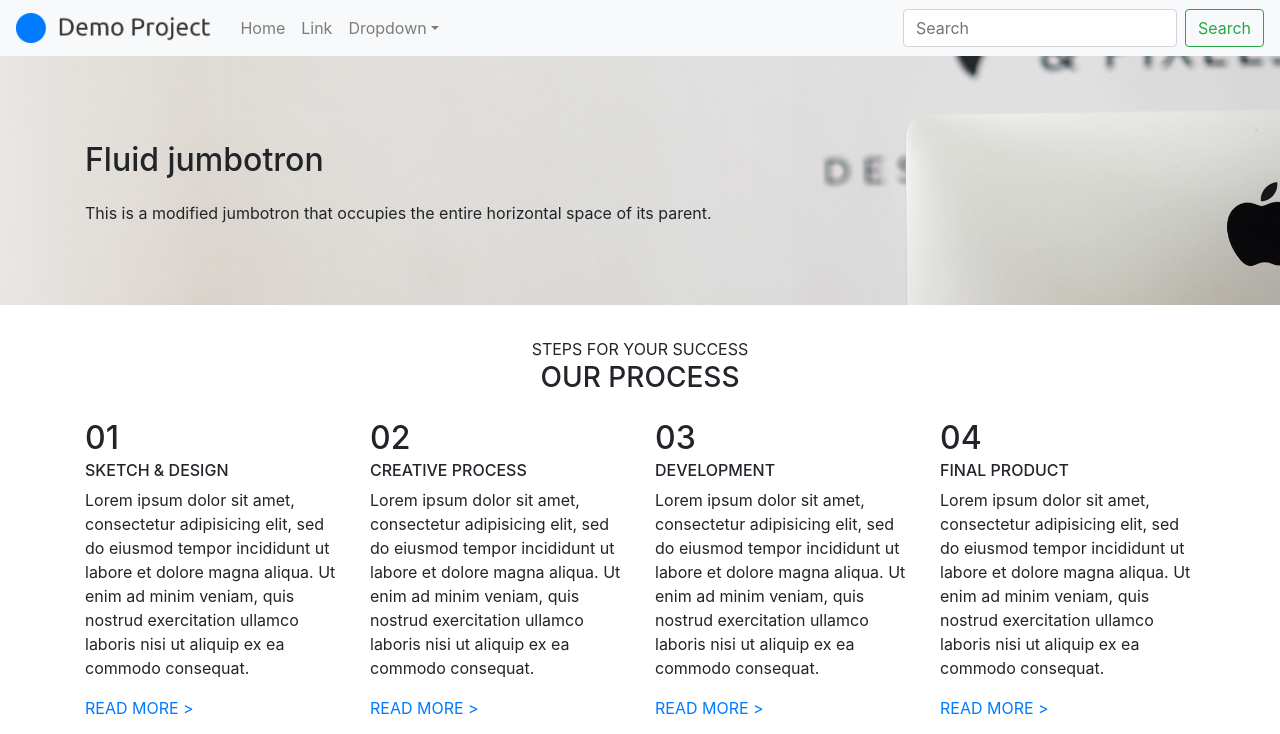
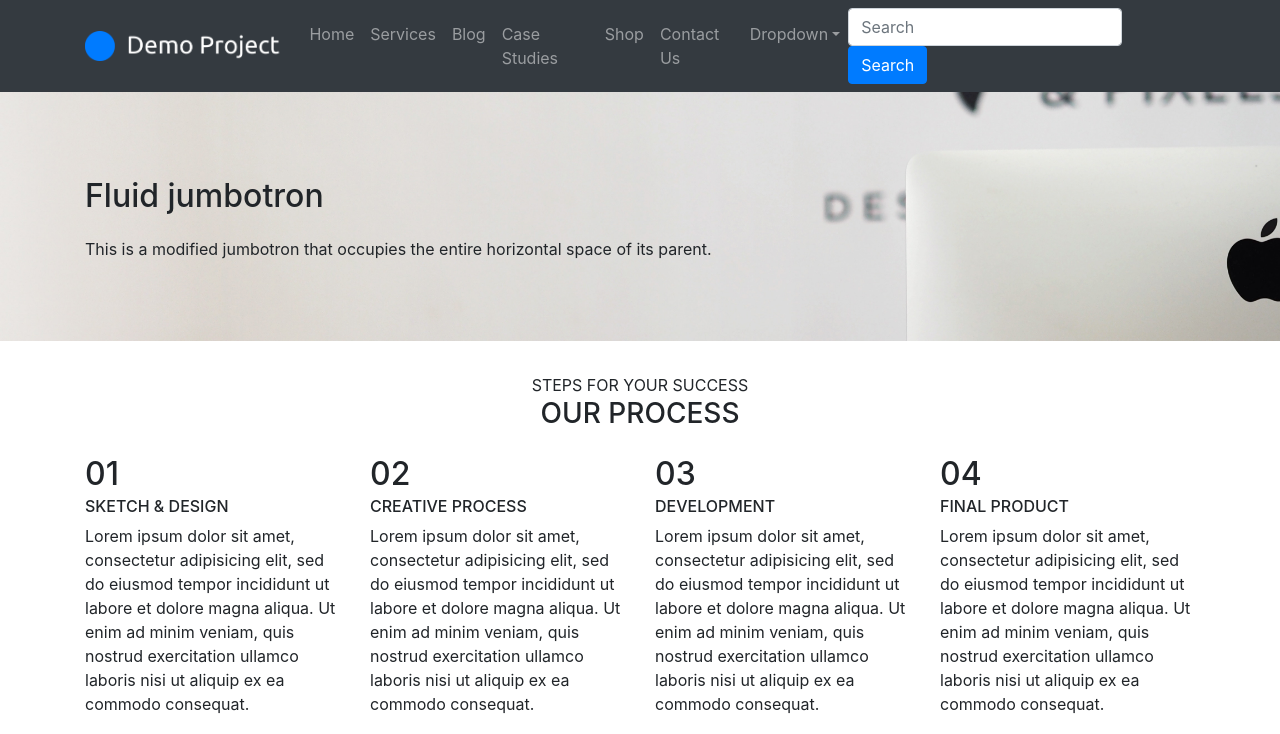
Before and after one commit to aaronshivers/demo-project-super-duper, a React app: page / in a window 1280 px wide. Shown: the top 734 px of the page. Built offline with nearby package versions, Linux system fonts and the light colour scheme.

Commit message:
changed styling added some links

```diff
--- a/src/components/NavbarComponent.js
+++ b/src/components/NavbarComponent.js
@@ -1,5 +1,6 @@
 import React from 'react'
 import {
+  Container,
   Navbar,
   Nav,
   NavDropdown,
@@ -10,7 +11,8 @@ import {
 import logo from '../assets/logo.png'
 
 const NavbarComponent = () => (
-  <Navbar bg="light" expand="lg">
+  <Navbar bg="dark" variant="dark" expand="lg">
+    <Container>
       <Navbar.Brand href="#home">
         <img
           alt="Demo Project"
@@ -23,20 +25,28 @@ const NavbarComponent = () => (
       <Navbar.Collapse id="basic-navbar-nav">
         <Nav className="mr-auto">
           <Nav.Link href="#home">Home</Nav.Link>
-        <Nav.Link href="#link">Link</Nav.Link>
+          <Nav.Link href="#link">Services</Nav.Link>
+          <Nav.Link href="#link">Blog</Nav.Link>
+          <Nav.Link href="#link">Case Studies</Nav.Link>
+          <Nav.Link href="#link">Shop</Nav.Link>
+          <Nav.Link href="#link">Contact Us</Nav.Link>
           <NavDropdown title="Dropdown" id="basic-nav-dropdown">
-          <NavDropdown.Item href="#action/3.1">Action</NavDropdown.Item>
-          <NavDropdown.Item href="#action/3.2">Another action</NavDropdown.Item>
-          <NavDropdown.Item href="#action/3.3">Something</NavDropdown.Item>
+            <NavDropdown.Item href="#action/3.1">Home</NavDropdown.Item>
+            <NavDropdown.Item href="#action/3.2">Services</NavDropdown.Item>
+            <NavDropdown.Item href="#action/3.3">Blog</NavDropdown.Item>
+            <NavDropdown.Item href="#action/3.4">Case Studies</NavDropdown.Item>
+            <NavDropdown.Item href="#action/3.5">Shop</NavDropdown.Item>
+            <NavDropdown.Item href="#action/3.6">Contact Us</NavDropdown.Item>
             <NavDropdown.Divider />
-          <NavDropdown.Item href="#action/3.4">Separated link</NavDropdown.Item>
+            <NavDropdown.Item href="#action/3.7">Separated link</NavDropdown.Item>
           </NavDropdown>
         </Nav>
         <Form inline>
           <FormControl type="text" placeholder="Search" className="mr-sm-2" />
-        <Button variant="outline-success">Search</Button>
+          <Button variant="primary">Search</Button>
         </Form>
       </Navbar.Collapse>
+    </Container>
   </Navbar>
 )
 
```
Also changed, not shown: src/assets/logo.png. Lines whose indentation alone changed are shown as unchanged.
